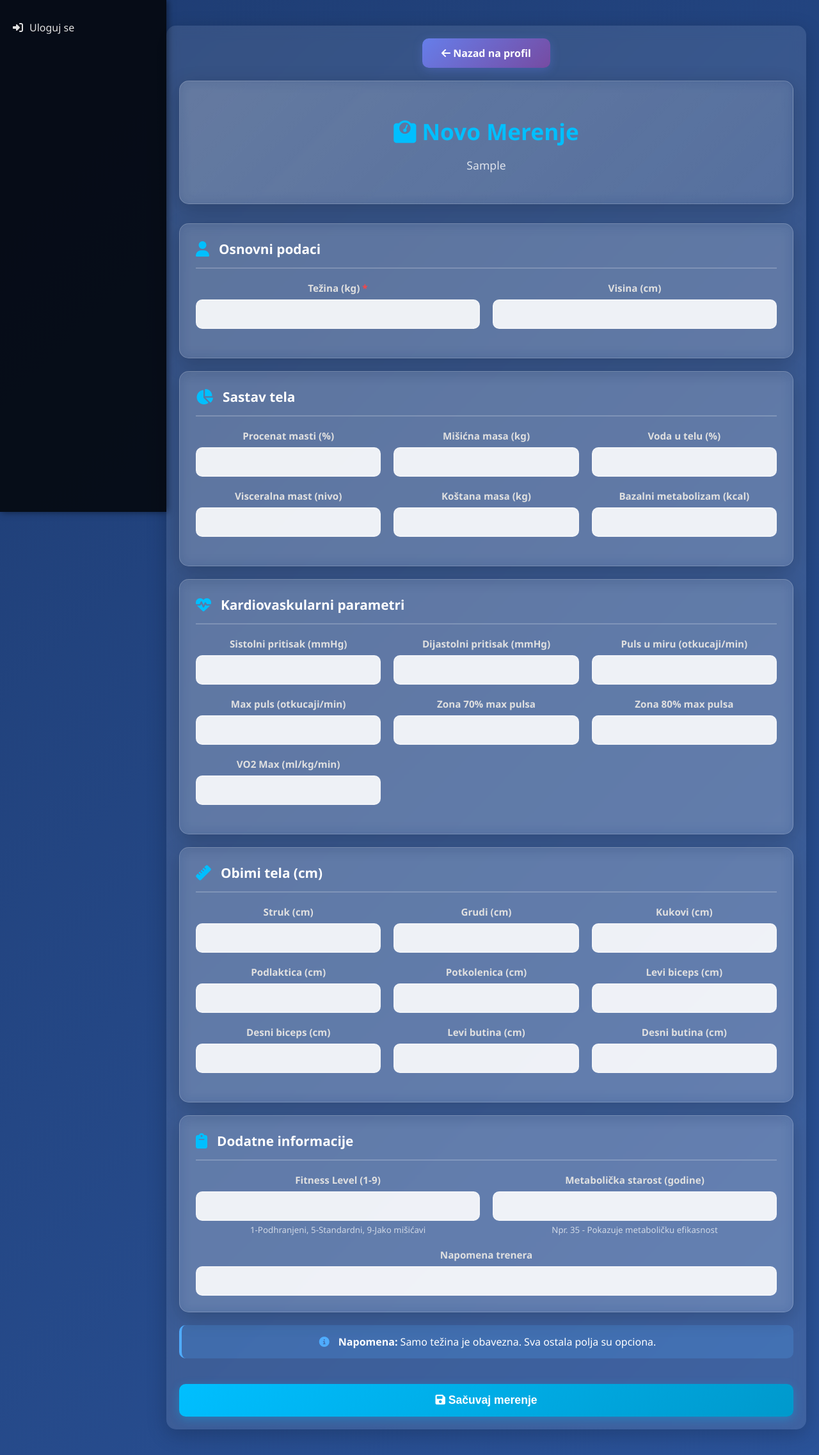
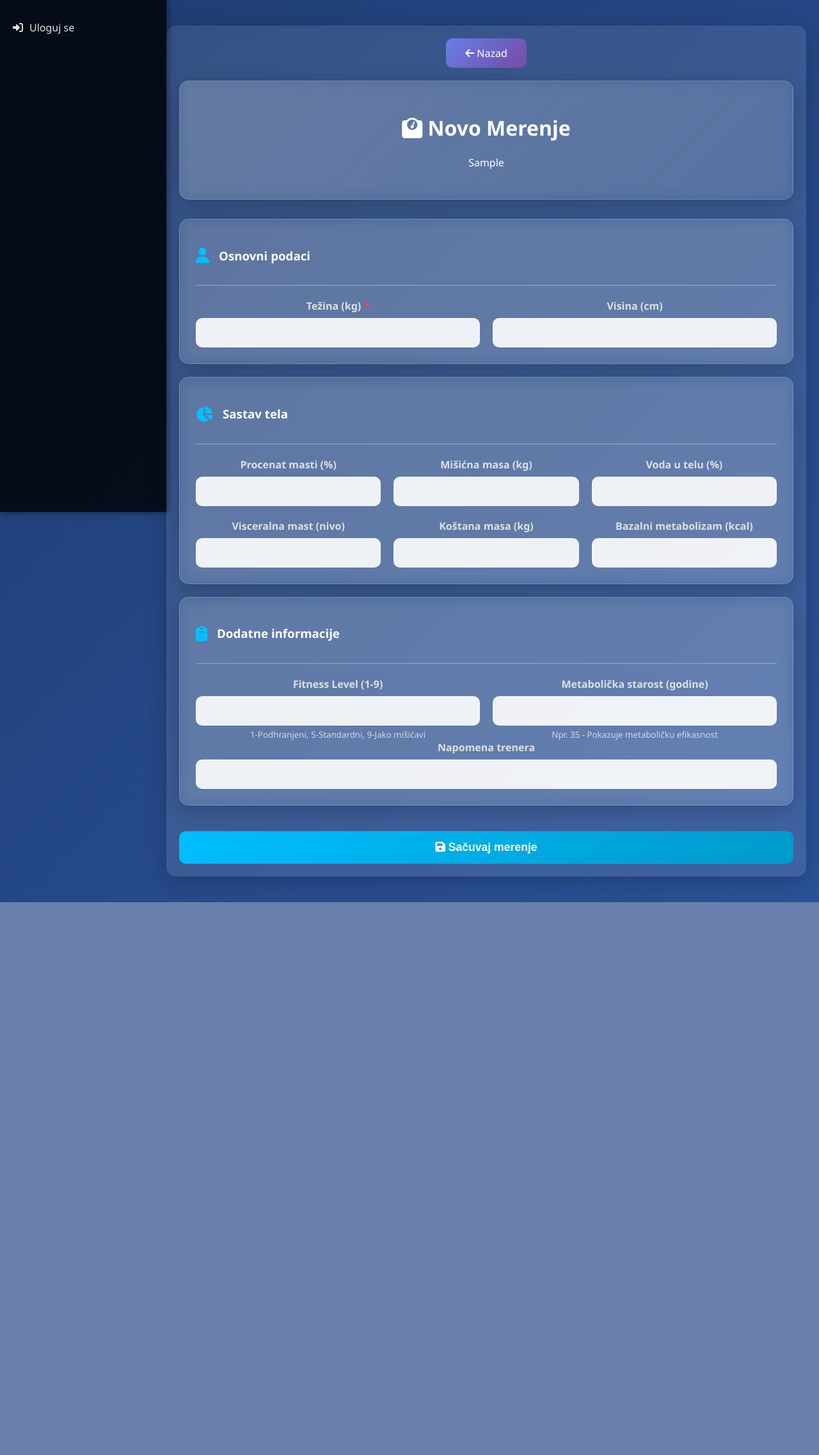
Before and after one commit to alchemistfitnesklub-debug/alchemist-fitness-backend, a Django app: template klub_app/templates/dodaj_merenje.html in a window 1280 px wide. Shown: the whole page at 64% size. After the commit the page ends 1410 px from the top, so only its background shows below. Run offline with Django 4.2, Linux system fonts and the light colour scheme; the template is opened without the code that fills it: most values are stand-ins (such as "Sample title", 1, 10 or a date in 2020); form fields are guessed from the names that the template uses.

Commit message:
Update dodaj_merenje.html

```diff
--- a/klub_app/templates/dodaj_merenje.html
+++ b/klub_app/templates/dodaj_merenje.html
@@ -5,10 +5,6 @@
 
 {% block extra_head %}
 <style>
-/* ========================================
-   DODAJ MERENJE - MODERNIZOVAN DIZAJN
-   ======================================== */
-
 .form-container {
     max-width: 1200px;
     margin: 0 auto;
@@ -29,17 +25,6 @@ body.dark-theme .header-card {
     background: linear-gradient(135deg, rgba(0, 0, 0, 0.4), rgba(0, 0, 0, 0.2));
 }
 
-.header-card h1 {
-    font-size: 2.2em;
-    margin-bottom: 10px;
-    color: #00bfff;
-}
-
-.header-card p {
-    opacity: 0.8;
-    font-size: 1.1em;
-}
-
 .section-card {
     background: rgba(255, 255, 255, 0.1);
     border-radius: 15px;
@@ -52,7 +37,6 @@ body.dark-theme .header-card {
 
 body.dark-theme .section-card {
     background: rgba(0, 0, 0, 0.3);
-    border: 1px solid rgba(255, 255, 255, 0.1);
 }
 
 .section-header {
@@ -69,16 +53,10 @@ body.dark-theme .section-card {
     color: #00bfff;
 }
 
-.section-header h3 {
-    margin: 0;
-    font-size: 1.3em;
-}
-
 .form-grid {
     display: grid;
     grid-template-columns: repeat(auto-fit, minmax(280px, 1fr));
     gap: 20px;
-    margin-bottom: 20px;
 }
 
 .form-group {
@@ -89,16 +67,10 @@ body.dark-theme .section-card {
 .form-group label {
     margin-bottom: 8px;
     font-weight: 600;
-    font-size: 0.95em;
     color: #e0e0e0;
 }
 
-body.dark-theme .form-group label {
-    color: #fff;
-}
-
 .form-group input,
-.form-group select,
 .form-group textarea {
     padding: 12px 15px;
     border-radius: 10px;
@@ -106,11 +78,9 @@ body.dark-theme .form-group label {
     background: rgba(255, 255, 255, 0.9);
     color: #333;
     font-size: 1em;
-    transition: all 0.3s;
 }
 
 body.dark-theme .form-group input,
-body.dark-theme .form-group select,
 body.dark-theme .form-group textarea {
     background: rgba(0, 0, 0, 0.5);
     color: #fff;
@@ -118,7 +88,6 @@ body.dark-theme .form-group textarea {
 }
 
 .form-group input:focus,
-.form-group select:focus,
 .form-group textarea:focus {
     outline: none;
     border-color: #00bfff;
@@ -139,16 +108,9 @@ body.dark-theme .form-group textarea {
     border-radius: 10px;
     font-weight: bold;
     cursor: pointer;
-    transition: all 0.3s;
-    box-shadow: 0 4px 15px rgba(0, 191, 255, 0.3);
-    font-size: 1.1em;
     width: 100%;
     margin-top: 20px;
-}
-
-.btn-primary:hover {
-    transform: translateY(-2px);
-    box-shadow: 0 6px 20px rgba(0, 191, 255, 0.4);
+    font-size: 1.1em;
 }
 
 .btn-secondary {
@@ -157,32 +119,9 @@ body.dark-theme .form-group textarea {
     border: none;
     padding: 12px 30px;
     border-radius: 10px;
-    font-weight: bold;
-    cursor: pointer;
-    transition: all 0.3s;
-    box-shadow: 0 4px 15px rgba(102, 126, 234, 0.3);
-    font-size: 1em;
     text-decoration: none;
     display: inline-block;
     margin-bottom: 20px;
-}
-
-.btn-secondary:hover {
-    transform: translateY(-2px);
-    box-shadow: 0 6px 20px rgba(102, 126, 234, 0.4);
-}
-
-.info-box {
-    background: rgba(79, 172, 254, 0.2);
-    border-left: 4px solid #4facfe;
-    padding: 15px;
-    border-radius: 10px;
-    margin: 20px 0;
-}
-
-.info-box i {
-    color: #4facfe;
-    margin-right: 10px;
 }
 
 #bmi-display {
@@ -198,22 +137,6 @@ body.dark-theme .form-group textarea {
     font-size: 2em;
     font-weight: bold;
     color: #00bfff;
-    margin: 10px 0;
-}
-
-#bmi-category {
-    font-size: 1.1em;
-    opacity: 0.9;
-}
-
-@media (max-width: 768px) {
-    .form-grid {
-        grid-template-columns: 1fr;
-    }
-
-    .header-card h1 {
-        font-size: 1.8em;
-    }
 }
 </style>
 {% endblock %}
@@ -221,21 +144,19 @@ body.dark-theme .form-group textarea {
 {% block content %}
 <div class="form-container">
 
-    <!-- BACK BUTTON -->
     <a href="{% url 'profil' clan.id %}" class="btn-secondary">
-        <i class="fas fa-arrow-left"></i> Nazad na profil
+        <i class="fas fa-arrow-left"></i> Nazad
     </a>
 
-    <!-- HEADER -->
     <div class="header-card">
         <h1><i class="fas fa-weight"></i> Novo Merenje</h1>
         <p>{{ clan.ime_prezime }}</p>
     </div>
 
-    <form method="post" id="merenjeForm">
+    <form method="post">
         {% csrf_token %}
 
-        <!-- SEKCIJA 1: OSNOVNI PODACI -->
+        <!-- OSNOVNI PODACI -->
         <div class="section-card">
             <div class="section-header">
                 <i class="fas fa-user"></i>
@@ -255,13 +176,12 @@ body.dark-theme .form-group textarea {
             </div>
 
             <div id="bmi-display" style="display: none;">
-                <div style="opacity: 0.8; font-size: 0.9em;">Body Mass Index (BMI)</div>
                 <div id="bmi-value">--</div>
                 <div id="bmi-category">--</div>
             </div>
         </div>
 
-        <!-- SEKCIJA 2: SASTAV TELA -->
+        <!-- SASTAV TELA -->
         <div class="section-card">
             <div class="section-header">
                 <i class="fas fa-chart-pie"></i>
@@ -281,7 +201,7 @@ body.dark-theme .form-group textarea {
 
                 <div class="form-group">
                     <label>Voda u telu (%)</label>
-                    {{ form.voda_u_telu }}
+                    {{ form.telesna_voda }}
                 </div>
 
                 <div class="form-group">
@@ -301,107 +221,7 @@ body.dark-theme .form-group textarea {
             </div>
         </div>
 
-        <!-- SEKCIJA 3: KARDIOVASKULARNI PARAMETRI -->
-        <div class="section-card">
-            <div class="section-header">
-                <i class="fas fa-heartbeat"></i>
-                <h3>Kardiovaskularni parametri</h3>
-            </div>
-
-            <div class="form-grid">
-                <div class="form-group">
-                    <label>Sistolni pritisak (mmHg)</label>
-                    {{ form.sistolni_pritisak }}
-                </div>
-
-                <div class="form-group">
-                    <label>Dijastolni pritisak (mmHg)</label>
-                    {{ form.dijastolni_pritisak }}
-                </div>
-
-                <div class="form-group">
-                    <label>Puls u miru (otkucaji/min)</label>
-                    {{ form.puls_u_miru }}
-                </div>
-
-                <div class="form-group">
-                    <label>Max puls (otkucaji/min)</label>
-                    {{ form.max_puls }}
-                </div>
-
-                <div class="form-group">
-                    <label>Zona 70% max pulsa</label>
-                    {{ form.zona_70_procenata }}
-                </div>
-
-                <div class="form-group">
-                    <label>Zona 80% max pulsa</label>
-                    {{ form.zona_80_procenata }}
-                </div>
-
-                <div class="form-group">
-                    <label>VO2 Max (ml/kg/min)</label>
-                    {{ form.vo2_max }}
-                </div>
-            </div>
-        </div>
-
-        <!-- SEKCIJA 4: OBIMI TELA -->
-        <div class="section-card">
-            <div class="section-header">
-                <i class="fas fa-ruler"></i>
-                <h3>Obimi tela (cm)</h3>
-            </div>
-
-            <div class="form-grid">
-                <div class="form-group">
-                    <label>Struk (cm)</label>
-                    {{ form.struk }}
-                </div>
-
-                <div class="form-group">
-                    <label>Grudi (cm)</label>
-                    {{ form.grudi }}
-                </div>
-
-                <div class="form-group">
-                    <label>Kukovi (cm)</label>
-                    {{ form.kukovi }}
-                </div>
-
-                <div class="form-group">
-                    <label>Podlaktica (cm)</label>
-                    {{ form.podlaktica }}
-                </div>
-
-                <div class="form-group">
-                    <label>Potkolenica (cm)</label>
-                    {{ form.potkolenica }}
-                </div>
-
-                <div class="form-group">
-                    <label>Levi biceps (cm)</label>
-                    {{ form.levi_biceps }}
-                </div>
-
-                <div class="form-group">
-                    <label>Desni biceps (cm)</label>
-                    {{ form.desni_biceps }}
-                </div>
-
-                <div class="form-group">
-                    <label>Levi butina (cm)</label>
-                    {{ form.levi_butina }}
-                </div>
-
-                <div class="form-group">
-                    <label>Desni butina (cm)</label>
-                    {{ form.desni_butina }}
-                </div>
-            </div>
-        </div>
-
-        <!-- SEKCIJA 5: DODATNE INFORMACIJE -->
+        <!-- DODATNE INFORMACIJE -->
         <div class="section-card">
             <div class="section-header">
                 <i class="fas fa-clipboard"></i>
@@ -428,24 +248,17 @@ body.dark-theme .form-group textarea {
 
             <div class="form-group">
                 <label>Napomena trenera</label>
-                {{ form.napomena_trenera }}
+                {{ form.napomena }}
             </div>
-        </div>
-
-        <div class="info-box">
-            <i class="fas fa-info-circle"></i>
-            <strong>Napomena:</strong> Samo težina je obavezna. Sva ostala polja su opciona.
         </div>
 
         <button type="submit" class="btn-primary">
             <i class="fas fa-save"></i> Sačuvaj merenje
         </button>
     </form>
-
 </div>
 
 <script>
-// AUTO-KALKULACIJA BMI
 document.addEventListener('DOMContentLoaded', function() {
     const tezina = document.querySelector('input[name="tezina"]');
     const visina = document.querySelector('input[name="visina"]');
@@ -458,13 +271,12 @@ document.addEventListener('DOMContentLoaded', function() {
         const v = parseFloat(visina.value);
 
         if (t && v && v > 0) {
-            const h = v / 100; // cm to m
+            const h = v / 100;
             const bmi = (t / (h * h)).toFixed(1);
 
             bmiDisplay.style.display = 'block';
             bmiValue.textContent = bmi;
 
-            // Kategorija
             let category = '';
             let color = '';
 
@@ -491,8 +303,6 @@ document.addEventListener('DOMContentLoaded', function() {
 
     tezina.addEventListener('input', calculateBMI);
     visina.addEventListener('input', calculateBMI);
-
-    // Pozovi na load ako ima vrednosti
     calculateBMI();
 });
 </script>
```
